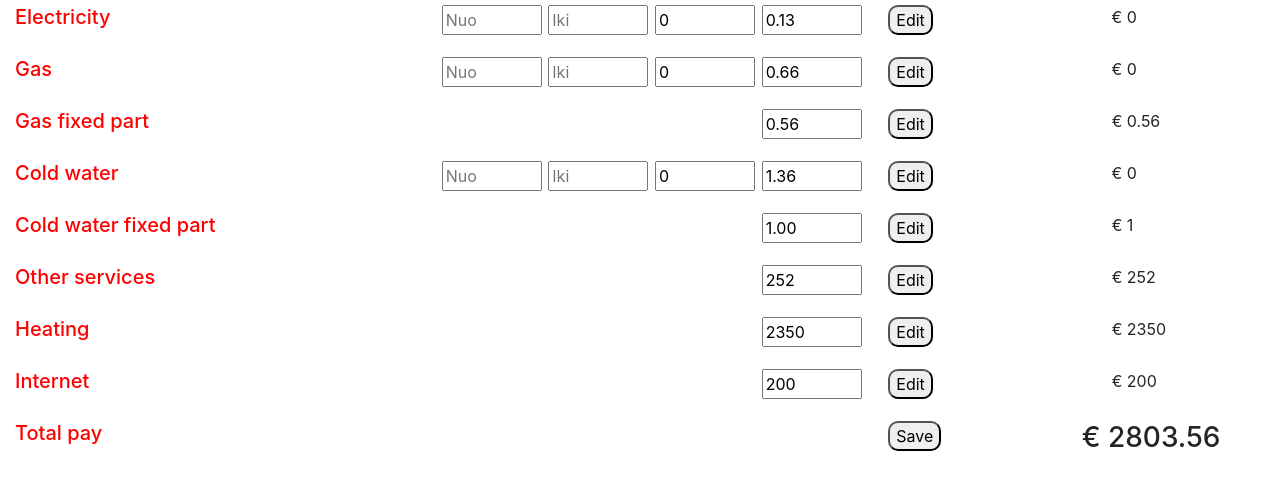
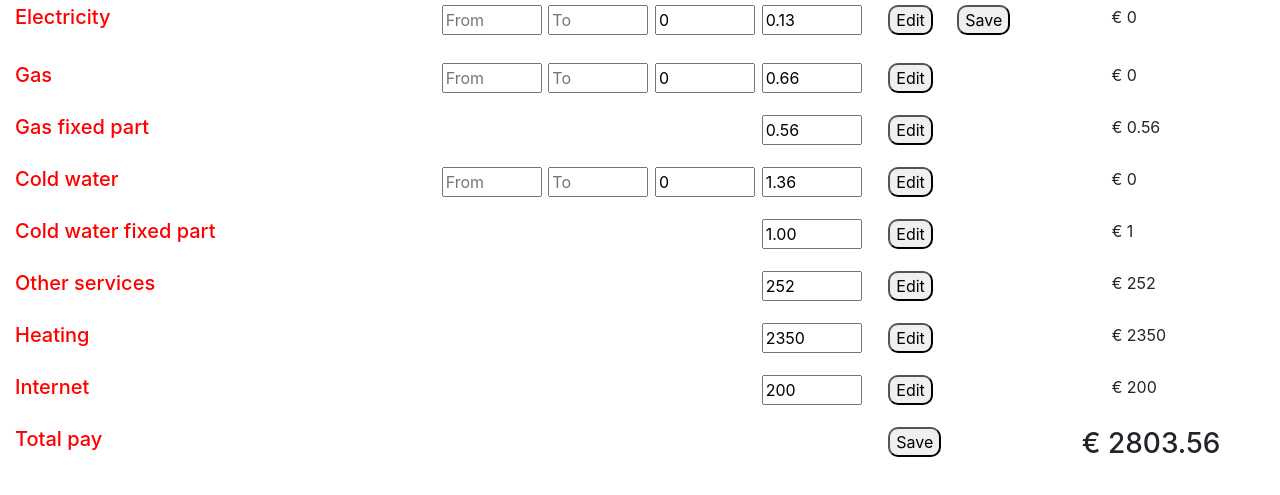
Before and after one commit to zygist87/taxes-tracking-app, a plain HTML site: page index.html in a window 1280 px wide. Shown: the part 111-606 px from the top of the page. Drawn offline with nearby package versions, Linux system fonts and the light colour scheme.

Commit message:
05 30 paskaitoje

```diff
--- a/assets/script/script.js
+++ b/assets/script/script.js
@@ -1,11 +1,49 @@
 console.log("Projekto pradzia");
 
 let listObj = [];
-//let editIndex = -1; //this is for "edit" button
+let editIndex = -1; //this is for "edit" button
 let electricityToInput = document.getElementById("electricityTo");
 let gasToInput = document.getElementById("gasTo");
 let waterToInput = document.getElementById("waterTo");
 let saveBtn = document.getElementById("saveBtn");
+let refreshBtn = document.getElementById("refreshBtn");
+//edit buttons
+let electricityEdit = document.getElementById("electricityEdit");
+let electricitySave = document.getElementById("electricitySave");
+//rate input
+let electricityRate = document.getElementById("electricityRate");
+
+
+electricityEdit.addEventListener("click", event => {
+  let x = document.getElementById("electricityRate").defaultValue;
+    //let bla = electricityRate.textContent = "";
+    console.log(x);
+    electricitySave.addEventListener("click", event => {
+      let y = document.getElementById("electricityRate").value;
+      console.log(y);
+      document.getElementById("electricityRate").defaultValue = y;
+    });
+});
+
+
+
+
+
+  function afterReload() {
+    let fromLocal = JSON.parse(localStorage.getItem("listObj"));
+    let electricityToFromLastObject = fromLocal[fromLocal.length - 1].electricityTo;
+    console.log(electricityToFromLastObject);
+    document.getElementById("electricityFrom").value = electricityToFromLastObject;
+    //gas
+    let gasToFromLastObject = fromLocal[fromLocal.length - 1].gasTo;
+    console.log(gasToFromLastObject);
+    document.getElementById("gasFrom").value = gasToFromLastObject;
+    //water
+    let waterToFromLastObject = fromLocal[fromLocal.length - 1].waterTo;
+    console.log(waterToFromLastObject);
+    document.getElementById("waterFrom").value = waterToFromLastObject;
+  };
+
 
 function doesItHasValue(x) {
   if (typeof x !== "number") {
@@ -78,13 +116,6 @@ function printObj() {
     outputs.appendChild(liElement);
   });
 };
-
-
-
-function reloadPage(){
-  document.location.reload(true);
-};
-
 
 
 
@@ -189,6 +220,9 @@ window.addEventListener('load', event => {
   let totalPay = (electricityResult + gasResult + gasFixed + waterResult + waterFixed + otherFixed + heatingFixed + internetFixed).toFixed(2);
   totalPaySpan.textContent = "€ " + totalPay;
   totalPayResult.appendChild(totalPaySpan);
+
+
+  afterReload();
 });
 
 
@@ -281,6 +315,8 @@ saveBnt.addEventListener("click", event => {
   printObj();
 
   localStorage.setItem('listObj', JSON.stringify(listObj));
+
+
 });
 
 
@@ -291,8 +327,8 @@ saveBnt.addEventListener("click", event => {
 electricityToInput.addEventListener("input", event => {
   document.getElementById('electricityResult').textContent = "";
   //everything for electricity
-  let electricityFrom = parseFloat(document.getElementById("electricityFrom").value);
-  let electricityTo = parseFloat(document.getElementById("electricityTo").value);
+  let electricityFrom = parseFloat(document.getElementById("electricityFrom").value || 0);
+  let electricityTo = parseFloat(document.getElementById("electricityTo").value || 0);
   let electricityRate = document.getElementById("electricityRate").value;
   let electricityDifference = electricityTo - electricityFrom;
   document.getElementById("electricityDifference").value = electricityDifference;
@@ -307,8 +343,8 @@ electricityToInput.addEventListener("input", event => {
 gasToInput.addEventListener("input", event => {
   document.getElementById('gasResult').textContent = "";
   //everything for gas
-  let gasFrom = parseFloat(document.getElementById("gasFrom").value);
-  let gasTo = parseFloat(document.getElementById("gasTo").value);
+  let gasFrom = parseFloat(document.getElementById("gasFrom").value || 0);
+  let gasTo = parseFloat(document.getElementById("gasTo").value || 0);
   let gasRate = document.getElementById("gasRate").value;
   let gasDifference = gasTo - gasFrom;
   document.getElementById("gasDifference").value = gasDifference;
@@ -323,8 +359,8 @@ gasToInput.addEventListener("input", event => {
 waterToInput.addEventListener("input", event => {
   document.getElementById("waterResult").textContent = "";
   //everything for cold water
-  let waterFrom = parseFloat(document.getElementById("waterFrom").value);
-  let waterTo = parseFloat(document.getElementById("waterTo").value);
+  let waterFrom = parseFloat(document.getElementById("waterFrom").value || 0);
+  let waterTo = parseFloat(document.getElementById("waterTo").value || 0);
   let waterRate = document.getElementById("waterRate").value;
   let waterDifference = waterTo - waterFrom;
   document.getElementById("waterDifference").value = waterDifference;
@@ -342,82 +378,3 @@ waterToInput.addEventListener("input", event => {
 
 
 console.log("The end --------------");
-/*
-//veikianti funkcija pries pradedant redaguoti
-function printObj() {
-  let outputs = document.getElementById("outputs");
-  outputs.innerHTML="";
-  listObj.forEach(function(val, trata) {
-    let liElement = document.createElement('li');
-    let forName = document.createElement('span');
-    let forPhone = document.createElement('span');
-
-
-    // Creating and appending delete button
-    let forDelete = document.createElement("span");
-    let deleteBtn = document.createElement("button");
-    let textOnTheButton = document.createTextNode("Delete");
-    deleteBtn.appendChild(textOnTheButton);
-    forDelete.appendChild(deleteBtn);
-
-
-    // event listener for delete button
-    deleteBtn.addEventListener("click", event => {
-      console.log("paspaudziau delete", trata);
-      listObj.splice(trata, 1);
-      printObj();
-      localStorage.setItem('listObj', JSON.stringify(listObj));
-    });
-
-
-    // Creating and appending edit button
-    let forEdit = document.createElement("span");
-    let editBtn = document.createElement("button");
-    let textOnTheEdit = document.createTextNode("Edit");
-    editBtn.appendChild(textOnTheEdit);
-    forDelete.appendChild(editBtn);
-
-    // event listener for edit button
-    editBtn.addEventListener("click", event => {
-      console.log("paspaudziau edit", trata);
-      editIndex = trata;
-      fullName.value = val.date;
-      phoneNumber.value = val.totalPay;
-    });
-
-
-    // creating and appending favorite image
-    let forFav = document.createElement("span");
-    let forFavorite = document.createElement("img");
-    forFavorite.id = "favoriteImg";
-    forFavorite.className = "favoriteImg";
-    forFavorite.src =listObj[trata].favorite? "assets/images/ic_unlike_24px.svg" : "file:///D:/phoneBook/assets/images/ic_like_24px.svg"
-    forFav.appendChild(forFavorite);
-
-    if (listObj[trata].favorite) {
-      forFavorite.classList.add("favoriteImgNot");
-    }
-
-    //event listener for favoriteImg
-    forFavorite.addEventListener("click", event => {
-      listObj[trata].favorite = !listObj[trata].favorite;
-
-      console.log("paspaudziau Favorite", trata);
-
-
-      //localStorage.setItem('localStoragePhoneBook', JSON.stringify(listObj));
-      //printObj();
-    });
-
-
-    // appending everything to pParagraph
-    forName.textContent = val.date;
-    forPhone.textContent = val.totalPay;
-    liElement.appendChild(forName);
-    liElement.appendChild(forPhone);
-    liElement.appendChild(forDelete);
-    liElement.appendChild(forFav);
-    outputs.appendChild(liElement);
-  });
-};
-*/
--- a/index.html
+++ b/index.html
@@ -10,28 +10,29 @@
 
     <div class="container-fluid">
       <h1>Mokesčių skaičiuoklė</h1>
-
-
-
       <div class="row">
         <div class="col-md-4">
           <h5>Electricity</h5>
         </div>
         <div class="col-md-1">
-          <input id="electricityFrom" type="number" name="" value="" placeholder="Nuo">
+          <input id="electricityFrom" type="number" name="" value="" placeholder="From">
         </div>
         <div class="col-md-1">
-          <input id="electricityTo" type="number" name="" value="" placeholder="Iki">
+          <input id="electricityTo" type="number" name="" value="" placeholder="To">
         </div>
         <div class="col-md-1">
-          <input id="electricityDifference" type="number" name="" value="" placeholder="Skirtumas">
+          <input id="electricityDifference" type="number" name="" value="" placeholder="Difference">
         </div>
         <div class="col-md-1">
-          <input id="electricityRate" type="number" name="" value="0.13" placeholder="Tarifas">
+          <label for="">
+            <input id="electricityRate" type="number" name="" value="0.13" placeholder="Rate">
+          </label>
+
         </div>
         <div class="col-md-2">
           <div class="">
             <button id="electricityEdit" type="button" name="button">Edit</button>
+            <button id="electricitySave" type="button" name="button">Save</button>
           </div>
         </div>
         <div class="col-md-2" id="electricityResult">
@@ -46,16 +47,16 @@
           <h5>Gas</h5>
         </div>
         <div class="col-md-1">
-          <input id="gasFrom" type="number" name="" value="" placeholder="Nuo">
+          <input id="gasFrom" type="number" name="" value="" placeholder="From">
         </div>
         <div class="col-md-1">
-          <input id="gasTo" type="number" name="" value="" placeholder="Iki">
+          <input id="gasTo" type="number" name="" value="" placeholder="To">
         </div>
         <div class="col-md-1">
-          <input id="gasDifference" type="number" name="" value="" placeholder="Skirtumas">
+          <input id="gasDifference" type="number" name="" value="" placeholder="Difference">
         </div>
         <div class="col-md-1">
-          <input id="gasRate" type="number" name="" value="0.66" placeholder="Tarifas">
+          <input id="gasRate" type="number" name="" value="0.66" placeholder="Rate">
         </div>
         <div class="col-md-2">
           <button id="gasEdit" type="button" name="button">Edit</button>
@@ -74,7 +75,7 @@
         <div class="col-md-3">
         </div>
         <div class="col-md-1">
-          <input id="gasFixed" type="number" name="" value="0.56" placeholder="Tarifas">
+          <input id="gasFixed" type="number" name="" value="0.56" placeholder="Rate">
         </div>
         <div class="col-md-2">
           <button id="gasFixedEdit" type="button" name="button">Edit</button>
@@ -91,16 +92,16 @@
           <h5>Cold water</h5>
         </div>
         <div class="col-md-1">
-          <input id="waterFrom" type="number" name="" value="" placeholder="Nuo">
+          <input id="waterFrom" type="number" name="" value="" placeholder="From">
         </div>
         <div class="col-md-1">
-          <input id="waterTo" type="number" name="" value="" placeholder="Iki">
+          <input id="waterTo" type="number" name="" value="" placeholder="To">
         </div>
         <div class="col-md-1">
-          <input id="waterDifference" type="number" name="" value="" placeholder="Skirtumas">
+          <input id="waterDifference" type="number" name="" value="" placeholder="Difference">
         </div>
         <div class="col-md-1">
-          <input id="waterRate" type="number" name="" value="1.36" placeholder="Tarifas">
+          <input id="waterRate" type="number" name="" value="1.36" placeholder="Rate">
         </div>
         <div class="col-md-2">
           <button id="waterEdit" type="button" name="button">Edit</button>
@@ -119,7 +120,7 @@
         <div class="col-md-3">
         </div>
         <div class="col-md-1">
-          <input id="waterFixed" type="number" name="" value="1.00" placeholder="Tarifas">
+          <input id="waterFixed" type="number" name="" value="1.00" placeholder="Rate">
         </div>
         <div class="col-md-2">
           <button id="waterFixedEdit" type="button" name="button">Edit</button>
@@ -138,7 +139,7 @@
         <div class="col-md-3">
         </div>
         <div class="col-md-1">
-          <input id="otherFixed" type="number" name="" value="252" placeholder="Tarifas">
+          <input id="otherFixed" type="number" name="" value="252" placeholder="Rate">
         </div>
         <div class="col-md-2">
           <button id="otherEdit" type="button" name="button">Edit</button>
@@ -157,7 +158,7 @@
         <div class="col-md-3">
         </div>
         <div class="col-md-1">
-          <input id="heatingFixed" type="number" name="" value="2350" placeholder="Tarifas">
+          <input id="heatingFixed" type="number" name="" value="2350" placeholder="Rate">
         </div>
         <div class="col-md-2">
           <button id="heatingEdit" type="button" name="button">Edit</button>
@@ -176,7 +177,7 @@
         <div class="col-md-3">
         </div>
         <div class="col-md-1">
-          <input id="internetFixed" type="number" name="" value="200" placeholder="Tarifas">
+          <input id="internetFixed" type="number" name="" value="200" placeholder="Rate">
         </div>
         <div class="col-md-2">
           <button id="internetEdit" type="button" name="button">Edit</button>
```
